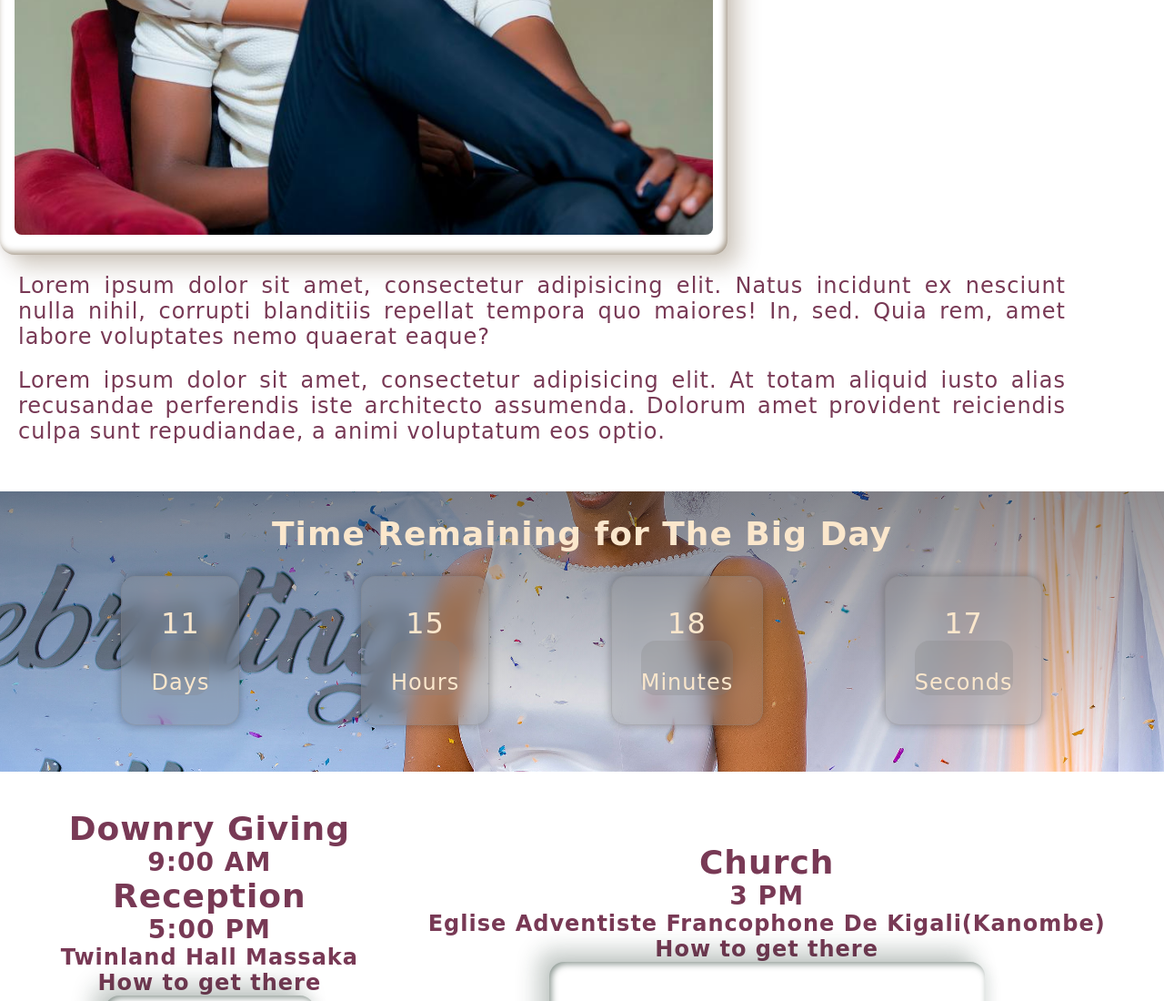
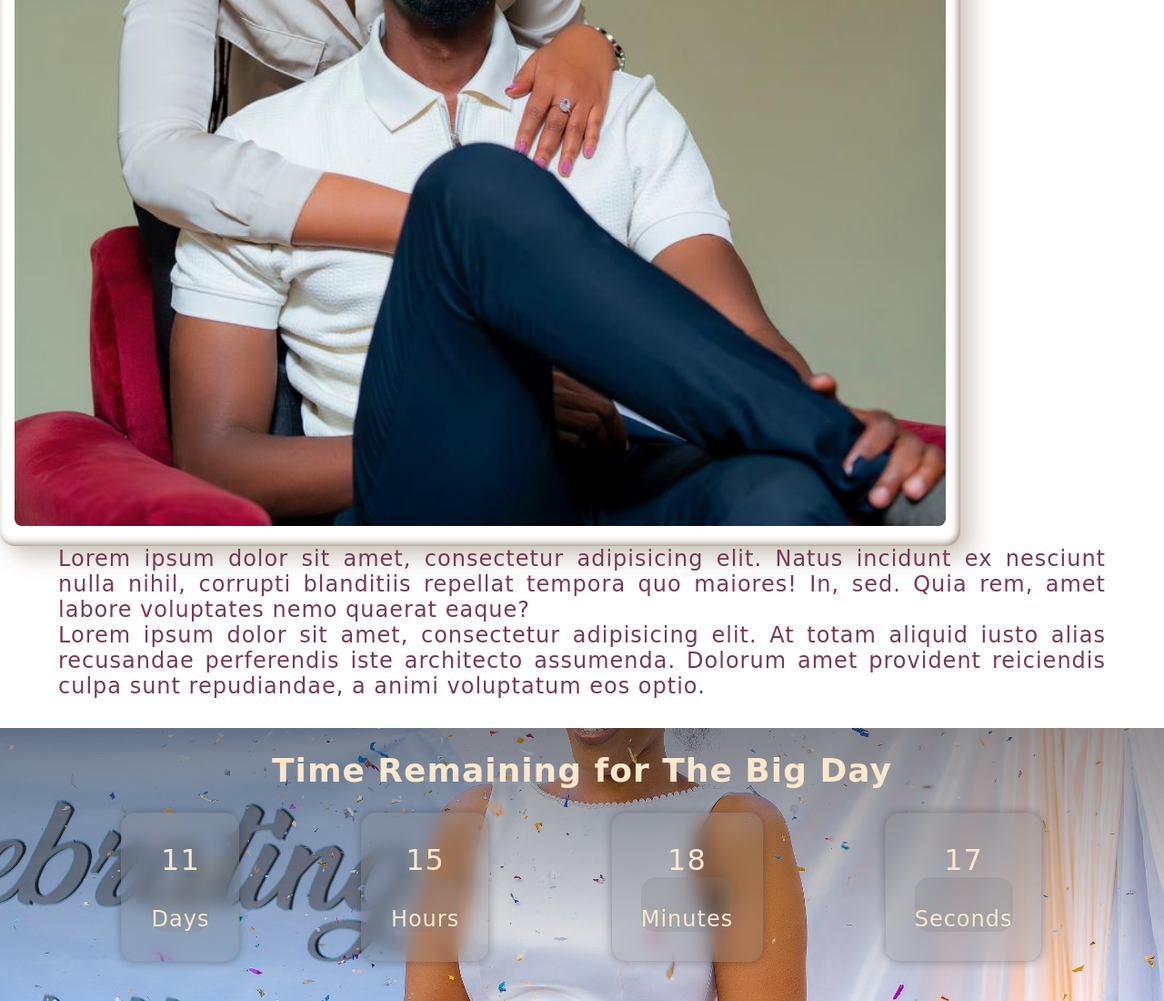
Before and after one commit to mvuki/KazeWedInvitation, a plain HTML site: page index.html in a window 1280 px wide. Shown: the part 1066-2166 px from the top of the page at 91% size. Drawn offline with Linux system fonts and the light colour scheme; grey boxes are pictures that could not be loaded; a web font is replaced by a local one.

Commit message:
changed the dimension of photos

```diff
--- a/style.css
+++ b/style.css
@@ -103,7 +103,7 @@ img {
 }
 
 .story .img-container, .wedding .img-container {
-    width: 60%;
+    width: 80%;
     border-radius: 16px;
     padding: 16px;
     box-shadow: 12.5px 12.5px 25px #42280540, -5px -5px 15px #4228051a, inset -2.5px -2.5px 7.5px #42280580;
@@ -130,7 +130,7 @@ img {
 .story .text-container p, .wedding .text-container p {
     width: 90%;
     text-align: justify;
-    margin: 20px;
+    margin: auto;
 }
 .love-story{
      align-items: center;
```
